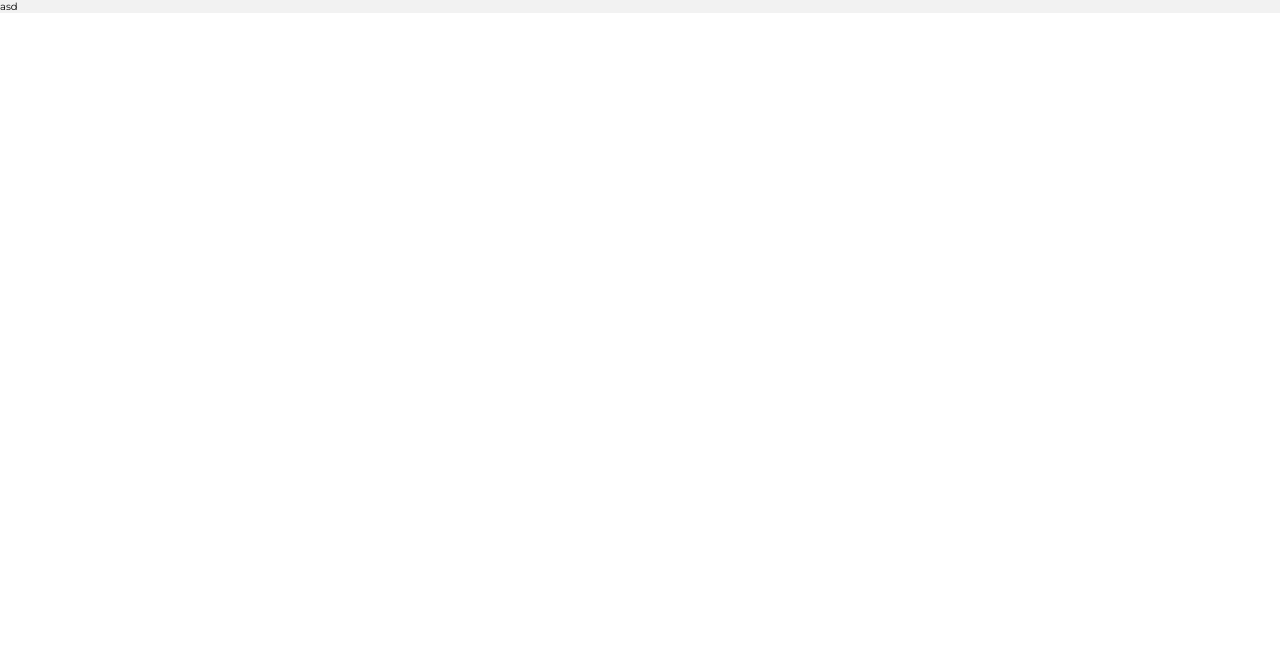
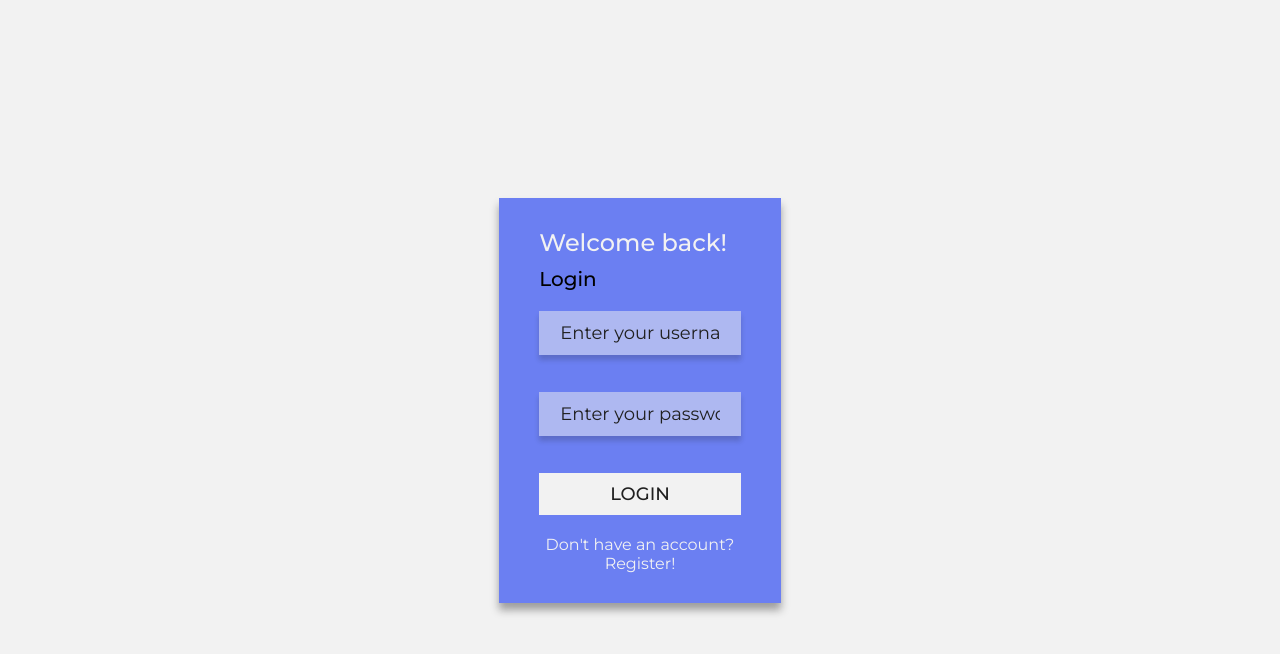
Before and after one commit to Telrodan/SocialApp, a website: page src/pages/login.html in a window 1280 px wide. Drawn offline with Linux system fonts and the light colour scheme.

Commit message:
creating login page

```diff
--- a/src/pages/login.html
+++ b/src/pages/login.html
@@ -12,7 +12,26 @@
 
 <body>
   <div class="app">
-    asd
+    <div class="app__content">
+      <div class="login-page">
+        <form action="#" class="login-page__form form">
+          <h1 class="login-page__form__heading">Welcome back!</h1>
+          <p class="login-page__form__paragraph">Login</p>
+          <div class="login-page__form__group form__group">
+            <input type="text" id="username" class="login-page__form__input form__input"
+              placeholder="Enter your username">
+            <label for="username" class="login-page__form__label form__label">Username</label>
+          </div>
+          <div class="login-page__form__group form__group">
+            <input type="password" id="password" class="login-page__form__input form__input"
+              placeholder="Enter your password">
+            <label for="password" class="login-page__form__label form__label">Password</label>
+          </div>
+          <button class="login-page__form__button button button--white">Login</button>
+          <a href="#" class="login-page__form__link form__link">Don't have an account? Register!</a>
+        </form>
+      </div>
+    </div>
   </div>
 </body>
 
--- /dev/null
+++ b/src/sass/components/_form.scss
@@ -0,0 +1,67 @@
+@use "../abstract" as *;
+
+.form {
+	display: flex;
+	flex-direction: column;
+	padding: 3rem 4rem;
+	width: 22%;
+	box-shadow: 0 7px 8px rgba($color-black, 0.4);
+
+	&__group {
+		display: flex;
+		flex-direction: column;
+	}
+
+	&__input {
+		padding: 1rem 2rem;
+		color: $color-black;
+		background-color: rgba($color-white, 0.5);
+		border: 1px solid transparent;
+		box-shadow: 0 5px 5px rgba($color-black, 0.2);
+		font-size: 1.8rem;
+		transition: all 0.3s;
+
+		&::placeholder {
+			color: $color-black;
+		}
+
+		&:hover {
+			background-color: rgba($color-white, 0.7);
+			box-shadow: 0 7px 8px rgba($color-black, 0.2);
+			transform: scale(1.01);
+		}
+
+		&:focus {
+			background-color: $color-white;
+			box-shadow: 0 5px 5px rgba($color-black, 0.4);
+			border: 1px solid rgba($color-black, 0.4);
+			outline: none;
+			transform: scale(1);
+		}
+	}
+
+	&__label {
+		margin-top: 0.5rem;
+		margin-left: 2rem;
+		color: $color-white;
+		font-size: 1.8rem;
+		transition: all 0.3s;
+	}
+
+	&__input:placeholder-shown + &__label {
+		opacity: 0;
+		visibility: hidden;
+		transform: translateY(-4rem);
+	}
+
+	&__link {
+		color: $color-white;
+		font-size: 1.6rem;
+		text-align: center;
+		transition: all 0.2s;
+
+		&:hover {
+			color: rgba($color-white, 0.8);
+		}
+	}
+}
--- a/src/sass/components/_index.scss
+++ b/src/sass/components/_index.scss
@@ -1,4 +1,5 @@
 @forward "./app";
 @forward "./buttons";
 @forward "./footer";
+@forward "./form";
 @forward "./navbar";
--- a/src/sass/pages/_index.scss
+++ b/src/sass/pages/_index.scss
@@ -1 +1,2 @@
 @use "./landing";
+@use "./login";
--- a/src/sass/pages/_landing.scss
+++ b/src/sass/pages/_landing.scss
@@ -72,7 +72,7 @@
 			&__icon {
 				font-size: 4rem;
 				margin-bottom: 1rem;
-				color: $color-blue-4;
+				color: $color-white;
 			}
 
 			&__heading {
@@ -140,7 +140,7 @@
 			}
 
 			&:not(:last-child) {
-				margin-bottom: 10rem;
+				margin-bottom: 15rem;
 			}
 
 			&__container {
--- /dev/null
+++ b/src/sass/pages/_login.scss
@@ -0,0 +1,34 @@
+@use "../abstract" as *;
+
+.login-page {
+	display: flex;
+	flex-direction: column;
+	align-items: center;
+	justify-content: center;
+	height: 100vh;
+
+	&__form {
+		background-color: $color-blue-3;
+
+		&__heading {
+			margin-bottom: 1rem;
+			color: $color-white;
+			font-size: 2.4rem;
+			font-weight: 500;
+		}
+
+		&__paragraph {
+			font-size: 2rem;
+			font-weight: 500;
+			margin-bottom: 2rem;
+		}
+
+		&__group {
+			margin-bottom: 1rem;
+		}
+
+		&__button {
+			margin-bottom: 2rem;
+		}
+	}
+}
```
Also changed, not shown: src/css/style.css, 1 other file.
